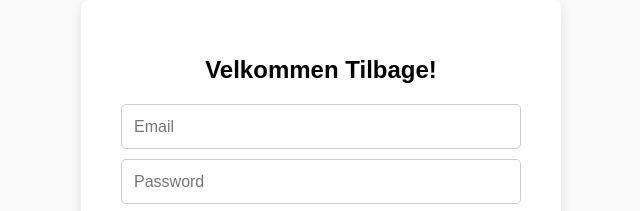
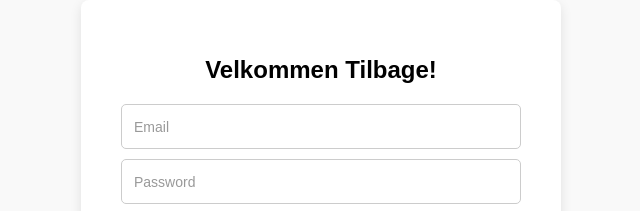
Before and after one commit to Mali0463/Dis-projekt, a website: page Public/login.html in a window 1280 px wide. Shown: the part 227-438 px from the top of the page, 319-959 px from the left. Drawn offline with Linux system fonts and the light colour scheme.

Commit message:
css login

```diff
--- a/Public/css/Login.css
+++ b/Public/css/Login.css
@@ -36,7 +36,7 @@ body {
     margin-bottom: 20px;
 }
 
-/* Input field styles */
+/* Ensuring inputs are equal width */
 input[type="email"],
 input[type="password"] {
     width: 100%;
@@ -45,14 +45,16 @@ input[type="password"] {
     border: 1px solid #ccc;
     border-radius: 5px;
     font-size: 16px;
-    box-sizing: border-box; /* Sikrer, at padding ikke ændrer størrelsen */
+    box-sizing: border-box; /* Ensures padding does not change width */
     display: block;
+    height: 45px; /* Ensures both fields have the same height */
 }
 
-/* Ensure both inputs have the same height */
-input[type="email"],
-input[type="password"] {
-    height: 45px;
+/* Ensuring placeholder text aligns correctly */
+input[type="email"]::placeholder,
+input[type="password"]::placeholder {
+    font-size: 14px;
+    color: #999;
 }
 
 /* Button styling */
```
